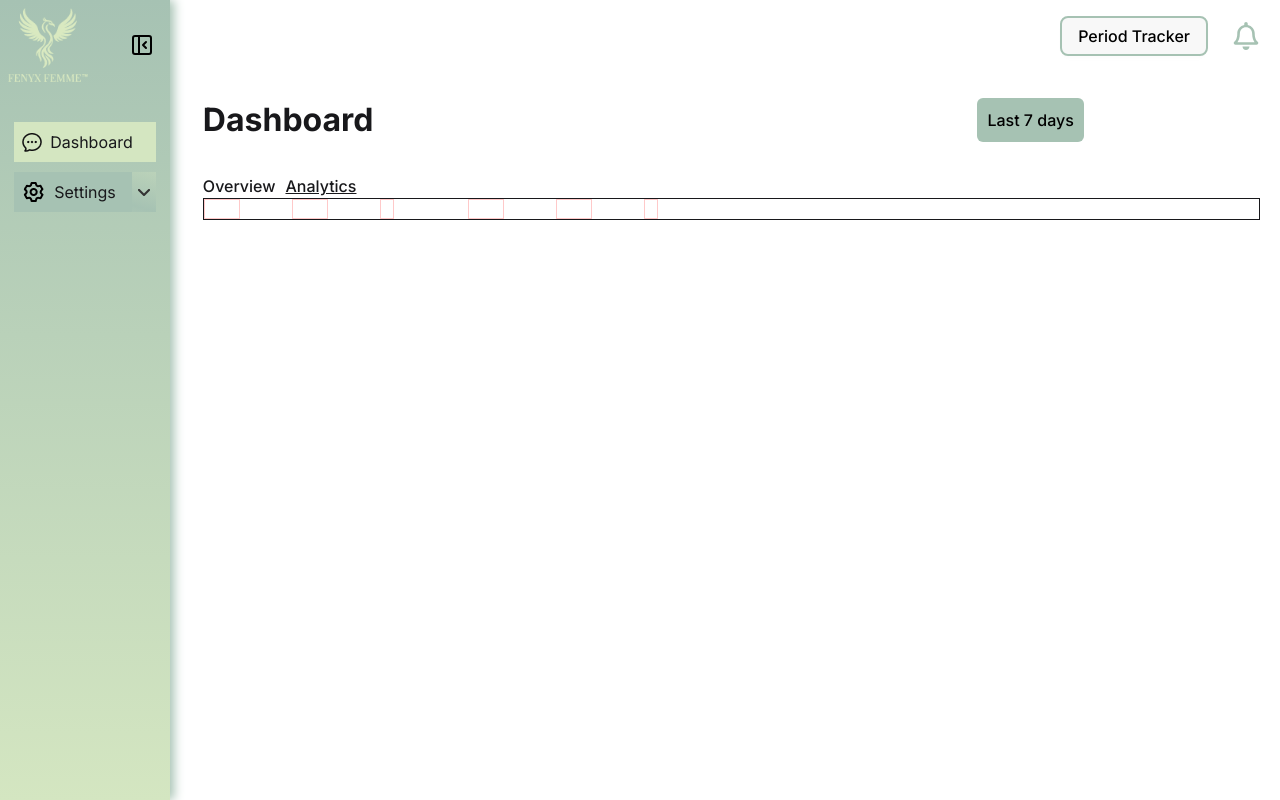
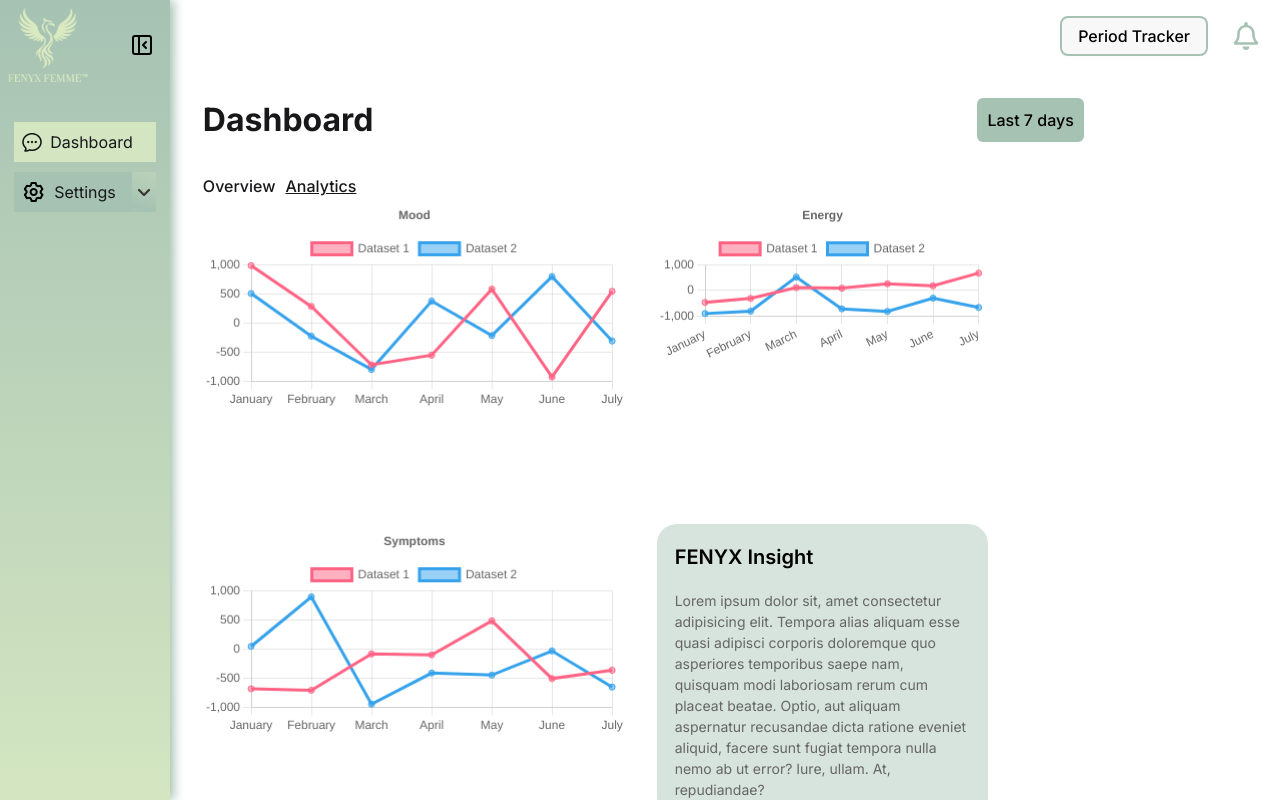
Before and after one commit to FaisalHasanEmon/female-healthcare, a React (Vite) app in the folder front-end/: page /dashboard/analytics in a window 1280 px wide. Built offline with nearby package versions, Linux system fonts and the light colour scheme; a web font is replaced by a local one.

Commit message:
line charts updated

```diff
--- a/front-end/package.json
+++ b/front-end/package.json
@@ -10,9 +10,12 @@
     "preview": "vite preview"
   },
   "dependencies": {
+    "@faker-js/faker": "^9.9.0",
     "@tailwindcss/vite": "^4.1.11",
     "axios": "^1.11.0",
+    "chart.js": "^4.5.0",
     "react": "^19.1.0",
+    "react-chartjs-2": "^5.3.0",
     "react-dom": "^19.1.0",
     "react-icons": "^5.5.0",
     "react-multi-carousel": "^2.8.6",
--- /dev/null
+++ b/front-end/src/components/dashboardComponents/AnalyticsCharts.jsx
@@ -0,0 +1,71 @@
+import React from "react";
+import {
+  Chart as ChartJS,
+  CategoryScale,
+  LinearScale,
+  PointElement,
+  LineElement,
+  Title,
+  Tooltip,
+  Legend,
+} from "chart.js";
+import { Line } from "react-chartjs-2";
+import { faker } from "@faker-js/faker";
+
+ChartJS.register(
+  CategoryScale,
+  LinearScale,
+  PointElement,
+  LineElement,
+  Title,
+  Tooltip,
+  Legend
+);
+
+function AnalyticsCharts({ heading }) {
+  const options = {
+    responsive: true,
+    plugins: {
+      legend: {
+        position: "top",
+      },
+      title: {
+        display: true,
+        text: heading || "Analytics Charts",
+        position: "top",
+      },
+    },
+  };
+
+  const labels = [
+    "January",
+    "February",
+    "March",
+    "April",
+    "May",
+    "June",
+    "July",
+  ];
+
+  const data = {
+    labels,
+    datasets: [
+      {
+        label: "Dataset 1",
+        data: labels.map(() => faker.number.int({ min: -1000, max: 1000 })),
+        borderColor: "rgb(255, 99, 132)",
+        backgroundColor: "rgba(255, 99, 132, 0.5)",
+      },
+      {
+        label: "Dataset 2",
+        data: labels.map(() => faker.number.int({ min: -1000, max: 1000 })),
+        borderColor: "rgb(53, 162, 235)",
+        backgroundColor: "rgba(53, 162, 235, 0.5)",
+      },
+    ],
+  };
+
+  return <Line options={options} data={data} />;
+}
+
+export default AnalyticsCharts;
--- a/front-end/src/pages/user-dashboard-pages/Dashboard/Analytics/Analytics.jsx
+++ b/front-end/src/pages/user-dashboard-pages/Dashboard/Analytics/Analytics.jsx
@@ -1,15 +1,40 @@
 import React from "react";
+import AnalyticsCharts from "../../../../components/dashboardComponents/AnalyticsCharts";
 
 const Analytics = () => {
   return (
     <section>
-      <div className="grid md:grid-cols-2 lg:grid-cols-12 border">
-        <div className="h-5 w-5/12 border border-red-200"></div>
-        <div className="h-5 w-5/12 border border-red-200"></div>
-        <div className="h-5 w-2/12 border border-red-200"></div>
-        <div className="h-5 w-5/12 border border-red-200"></div>
-        <div className="h-5 w-5/12 border border-red-200"></div>
-        <div className="h-5 w-2/12 border border-red-200"></div>
+      <div className="grid lg:grid-cols-12 lg:grid-rows-12   gap-8 *:rounded-[20px] ">
+        {/* Item - 1  */}
+        <div className="lg:col-span-5 lg:row-span-6 ">
+          <AnalyticsCharts heading="Mood"></AnalyticsCharts>
+        </div>
+        {/* Item - 2  */}
+        <div className="lg:col-span-4 lg:row-span-6 ">
+          <AnalyticsCharts heading="Energy"></AnalyticsCharts>
+        </div>
+        {/* Item - 3 */}
+        <div className="lg:col-span-3 lg:row-span-7 "></div>
+        {/* Item - 4 */}
+        <div className="lg:col-span-5 lg:row-span-6 ">
+          <AnalyticsCharts heading="Symptoms"></AnalyticsCharts>
+        </div>
+        {/* Item - 5 */}
+        <div className="lg:col-span-4 lg:row-span-6 bg-brandPrimary/45 p-[18px]  space-y-[18px]">
+          <h3 className="text-[20px] text-black font-semibold">
+            FENYX Insight
+          </h3>
+          <p className="text-[14px] text-[#666666]">
+            Lorem ipsum dolor sit, amet consectetur adipisicing elit. Tempora
+            alias aliquam esse quasi adipisci corporis doloremque quo asperiores
+            temporibus saepe nam, quisquam modi laboriosam rerum cum placeat
+            beatae. Optio, aut aliquam aspernatur recusandae dicta ratione
+            eveniet aliquid, facere sunt fugiat tempora nulla nemo ab ut error?
+            Iure, ullam. At, repudiandae?
+          </p>
+        </div>
+        {/* Item - 6 */}
+        <div className="lg:col-span-3 lg:row-span-5 "></div>
       </div>
     </section>
   );
```
Also changed, not shown: 1 other file (tests, documents, lock files or other folders).
